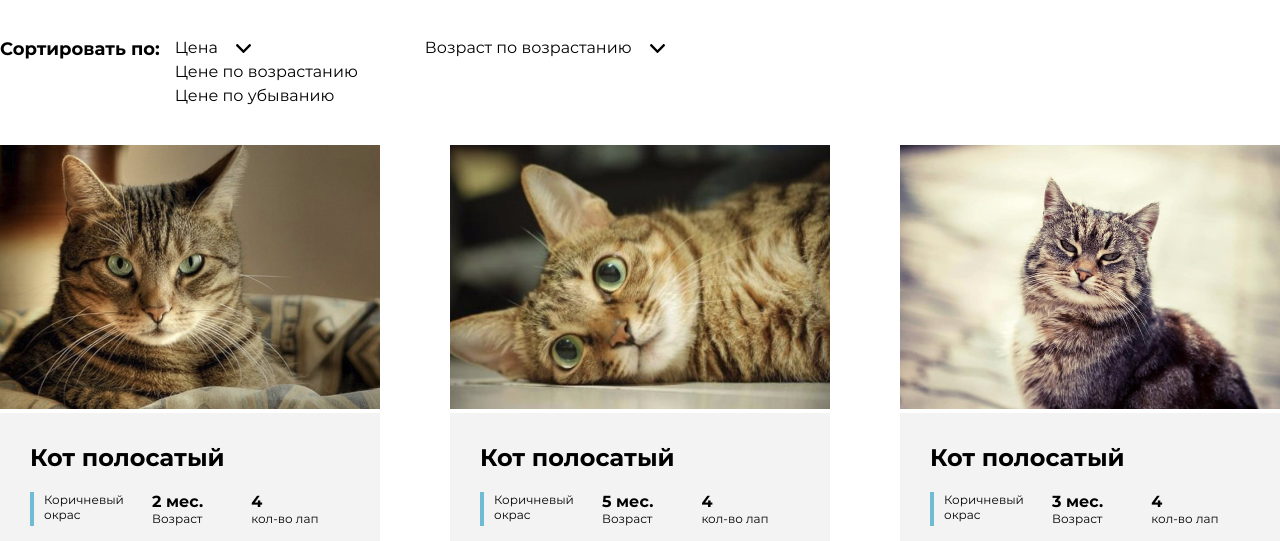
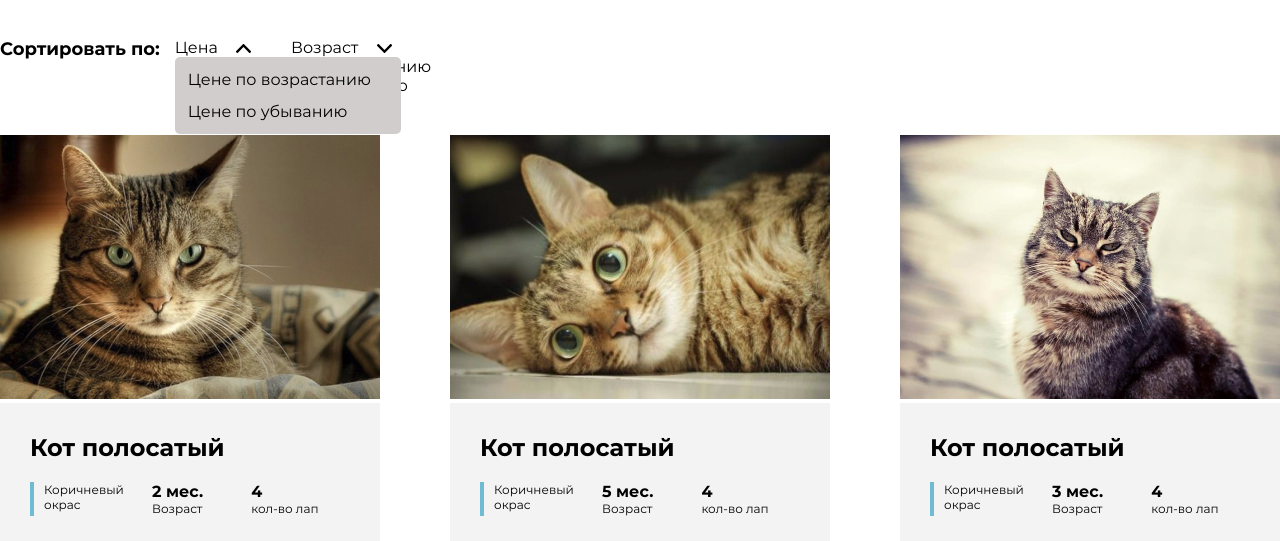
Before and after one commit to vitallios/test, a plain HTML site: page index.html in a window 1280 px wide. Both pictures are taken after a click on the link "Цена". Shown: the part 254-795 px from the top of the page. Drawn offline with Linux system fonts and the light colour scheme.

Commit message:
практикею и добавляю js

```diff
--- a/index.html
+++ b/index.html
@@ -55,13 +55,12 @@
 							Цена
 							<img src="/img/btn.svg" alt="btn" id="price" class="btn">
 						</a>
-						<ul class="nav-pris pris-none" id="nav-pris">
+						<ul class="nav-pris" id="nav-pris">
 							<li>
 								<a href="#" id="sort-asc" class="pri">
 									Цене по возрастанию
 								</a>
 							</li>
-
 							<li>
 								<a href="#" id="sort-desc" class="pri">
 									Цене по убыванию
@@ -70,9 +69,23 @@
 						</ul>
 					</li>
 				</ul>
-				<a href="#" id="sort-dos" class="pris">Возраст по возрастанию
-					<img src="/img/btn.svg" alt="btn" id="age" class="btn">
-				</a>
+				<ul class="age-menu">
+					<li>
+						<a href="#" id="sort-dos" class="age-menu">Возраст
+							<img src="/img/btn.svg" alt="btn" id="age" class="btn">
+						</a>
+						<ul class="age">
+							<li>
+								<a href="">по возрастанию</a>
+							</li>
+							<li>
+								<a href="">по убыванию</a>
+							</li>
+						</ul>
+					</li>
+				</ul>
+
+
 			</div>
 
 
@@ -277,7 +290,9 @@
 	</div>
 
 
+	<!-- <script src="app.js"></script> -->
 	<script src="main.js"></script>
+
 </body>
 
 </html>
--- a/main.js
+++ b/main.js
@@ -1,29 +1,24 @@
+const menu = document.querySelector('.memu-nav');
+const prise = document.querySelector('.nav-pris');
+const img = document.querySelector('#price');
+const prisNone = document.querySelector('.pris-none');
 
-var menu = document.querySelector('.pris-none');
 document.querySelector('.memu-nav').onclick = function () {
 	document.removeChild(menu);
 };
-
-
-
-
-
-
-
-
-
-
-
 document.querySelector('#sort-asc').onclick = function () {
 	mySort('data-price'); //находим кнопку по id и вешаем событие mySort по возрастанию
+	prise.classList.remove('pris-none');
+	img.classList.remove('btnRotete');
 }
 document.querySelector('#sort-desc').onclick = function () {
 	mySortDesc('data-price'); //находим кнопку по id и вешаем событие mySortDesc по убыванию
+	prise.classList.remove('pris-none');
+	img.classList.remove('btnRotete');
 }
 document.querySelector('#sort-dos').onclick = function () {
 	mySort('data-god'); //если надо по убыванию, то просто нужно mySortDesc
 }
-
 function mySort(sortType) { //(параметр)
 	let card = document.querySelector('.card'); //находим массив по class (родитель)
 	for (let i = 0; i < card.children.length; i++) {
@@ -48,7 +43,10 @@ function mySortDesc(sortType) {
 		}
 	}
 }
-
 function insertAfter(elem, refElem) {
 	return refElem.parentNode.insertBefore(elem, refElem.nextSibling); //функция коротая меняет местами элементы родителя в нужной последовательности
 }
+menu.addEventListener('click', function () {
+	prise.classList.toggle('pris-none');
+	img.classList.toggle('btnRotete');
+});
--- a/style.css
+++ b/style.css
@@ -23,16 +23,14 @@ a,p{
 	font-family: 'MontserratReg', Arial, Helvetica, sans-serif;
 	font-weight: normal;
 }
-
+ul li{
+	list-style: none;
+}
 .container {
 	max-width: 1280px;
 	margin: 0 auto;
 	position: relative;
 }
-
-
-
-
 a{
 	font-family: 'MontserratReg', Arial, Helvetica, sans-serif;
 	text-decoration: none;
@@ -105,8 +103,6 @@ a{
 	display: flex;
 	padding: 40px 0 10px 0;
 }
-
-
 .prise-menu{
 	list-style: none;
 	padding-left: 15px;
@@ -114,23 +110,32 @@ a{
 }
 .memu-nav{
 	cursor: pointer;
+	position: relative;
 }
 .prise-menu ul li {
-	margin: 0;
+	margin: 13px;
 	list-style: none;
 	width: 200px;
-	padding-top: 5px;
 	position: relative;
 }
-/* .pris-none{
+.nav-pris{
 	display: none;
-} */
-
-
-
-
-
-
+	position: absolute;
+}
+.pris-none{
+	display: block;
+	background: #d2cdcd;
+	border-radius: 5px;
+}
+.pris-none a{
+	padding-top: 10px;
+}
+.age-menu{
+	padding-left: 20px;
+}
+.age{
+	padding-left: 25px;
+}
 .filtor-title {
 	font-size: 18px;
 }
@@ -140,6 +145,9 @@ a{
 .btn {
 	font-size: 18px;
 	padding-left: 14px;
+}
+.btnRotete{
+	transform: rotateX(180deg);
 }
 /* body */
 /* title */
```
Also changed, not shown: app.js (added, +10 -0 lines).
